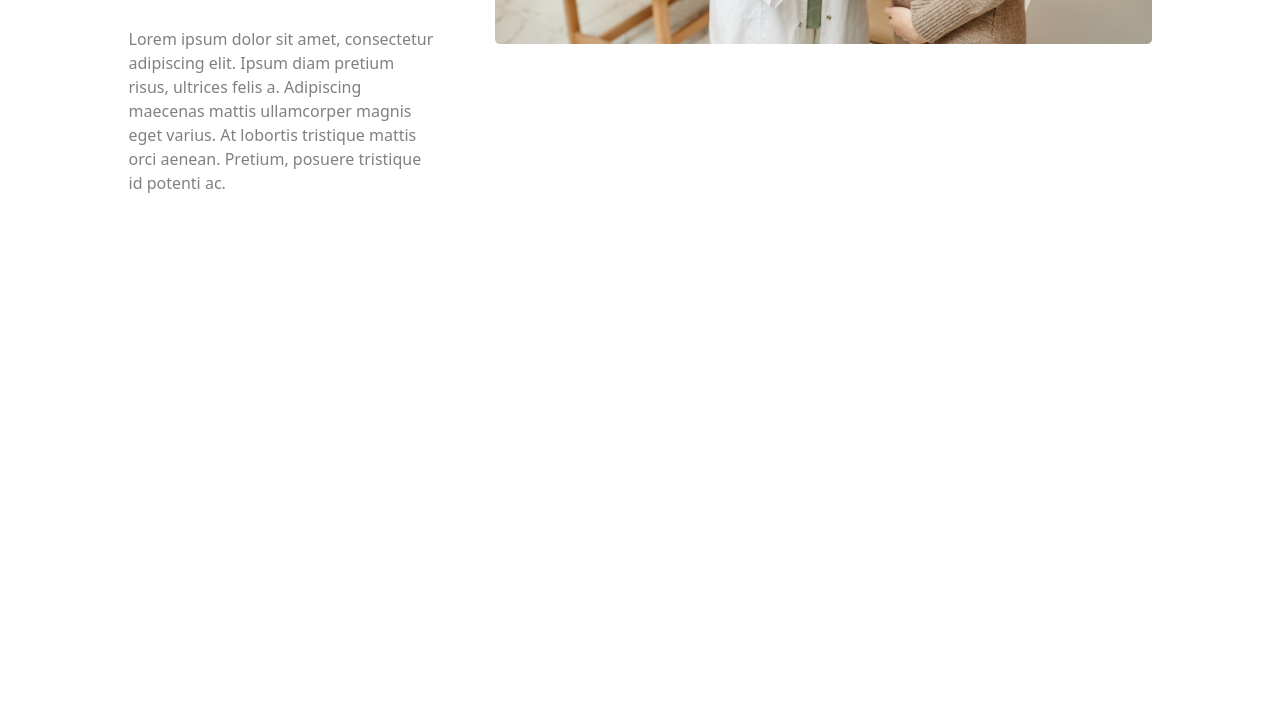
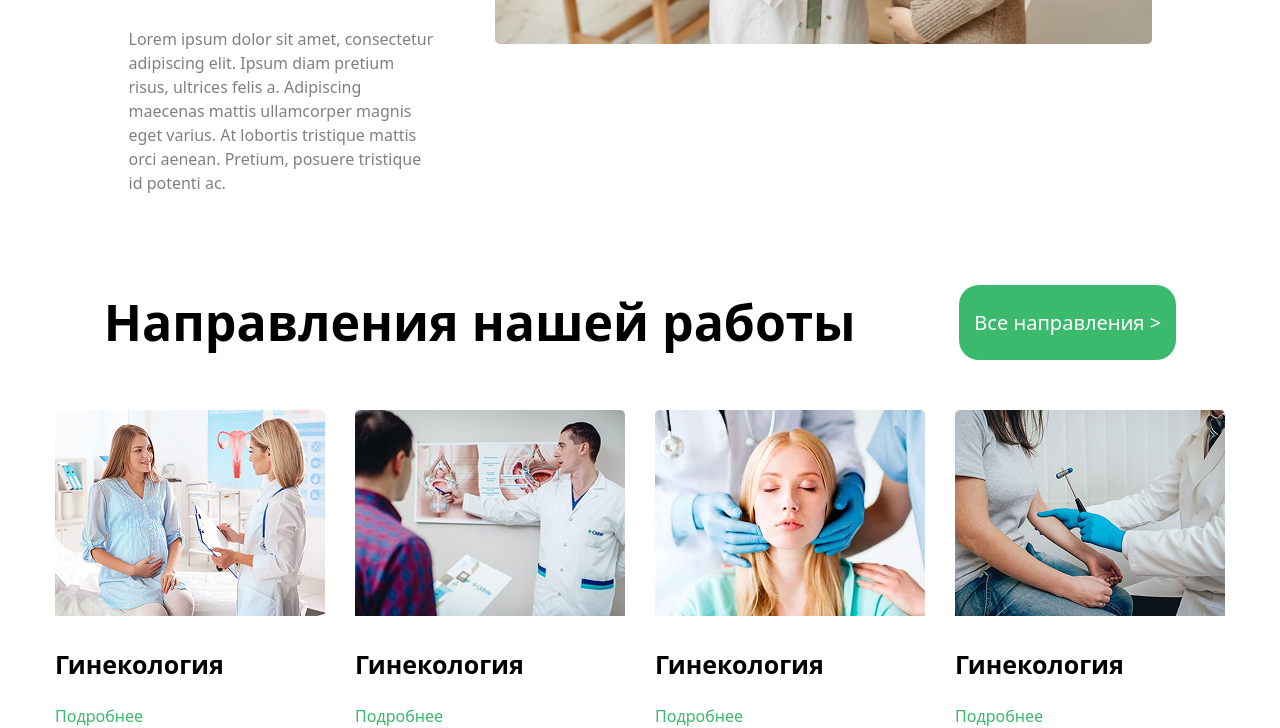
Before and after one commit to solopolo972-design/My-third-homework-in-git, a website: page src/index.html in a window 1280 px wide. Shown: the part 1953-2681 px from the top of the page. Before the commit the page ends 2238 px from the top, so only its background shows below. Drawn offline with nearby package versions, Linux system fonts and the light colour scheme; files that its build step writes are made by us from their sources.

Commit message:
section 4 is ready

```diff
--- a/src/index.html
+++ b/src/index.html
@@ -43,7 +43,7 @@
 
     <div class="bg-[#3BB96D] flex justify-center items-center p-[30px] mt-[50px]">
         <div class="text-[white] w-[30%] p-[30px]">
-            <h1 class="text-[70px] mb-[30px]">Lorem ipsum dolor sit amet, consectetur</h1>
+            <h1 class="text-[70px] mb-[30px] font-bold">Lorem ipsum dolor sit amet, consectetur</h1>
             <p class="text-[20px] mb-[30px]">Lorem ipsum dolor sit amet, consectetur adipiscing elit. Viverra amet dolor sed mi tincidunt pharetra montes. Lorem ipsum dolor sit amet, consectetur adipiscing elit. Viverra amet dolor sed mi tincidunt pharetra montes.</p>
             <button class="p-[15px] text-[20px] text-[#3BB96D] bg-[white] rounded-[20px]">Подробнее ></button>
         </div>
@@ -54,7 +54,7 @@
 
     <div class="flex justify-center items-center mt-[100px] p-[30px]">
         <div class="p-[30px] w-[30%]">
-            <h1 class="text-[50px] mb-[30px]">Немного о нас</h1>
+            <h1 class="text-[50px] mb-[30px] font-bold">Немного о нас</h1>
             <p class="text-[gray] mb-[30px]">Lorem ipsum dolor sit amet, consectetur adipiscing elit. Ipsum diam pretium risus, ultrices felis a. Adipiscing maecenas mattis ullamcorper magnis eget varius. At lobortis tristique mattis orci aenean. Pretium, posuere tristique id potenti ac. Ac praesent arcu vitae arcu. Velit ut et, leo, augue bibendum euismod in. Turpis massa, commodo vestibulum bibendum amet orci velit, risus. Semper mauris curabitur auctor id amet mauris lacus. Ut quis nisi, ac consequat sed massa egestas. Sed adipiscing scelerisque enim, id amet eget. Ipsum dui a bibendum quisque in.</p>
             <p class="text-[gray] mb-[30px]">Lorem ipsum dolor sit amet, consectetur adipiscing elit. Ipsum diam pretium risus, ultrices felis a. Adipiscing maecenas mattis ullamcorper magnis eget varius. At lobortis tristique mattis orci aenean. Pretium, posuere tristique id potenti ac. </p>
 
@@ -64,5 +64,35 @@
         </div>
     </div>
 
+
+    <div>
+       <div class="flex justify-center justify-evenly">
+            <h1 class="text-[50px] font-bold">Направления нашей работы</h1>
+            <button class="p-[15px] bg-[#3BB96D] text-[white] text-[20px] rounded-[20px]">Все направления ></button>
+       </div>
+       <div class="flex justify-center gap-[30px] mt-[50px]">
+            <div>
+                <img src="./Rectangle 5.png" alt="">
+                <h1 class="text-[25px] font-bold mb-[20px] mt-[30px]">Гинекология</h1>
+                <p class="text-[#3BB96D]">Подробнее</p>
+            </div>
+            <div>
+                <img src="./Rectangle 5 (1).png" alt="">
+                <h1 class="text-[25px] font-bold mb-[20px] mt-[30px]">Гинекология</h1>
+                <p class="text-[#3BB96D]">Подробнее</p>
+            </div>
+            <div>
+                <img src="./Rectangle 5 (2).png" alt="">
+                <h1 class="text-[25px] font-bold mb-[20px] mt-[30px]">Гинекология</h1>
+                <p class="text-[#3BB96D]">Подробнее</p>
+            </div>
+            <div>
+                <img src="./Rectangle 5 (3).png" alt="">
+                <h1 class="text-[25px] font-bold mb-[20px] mt-[30px]">Гинекология</h1>
+                <p class="text-[#3BB96D]">Подробнее</p>
+            </div>
+       </div>
+    </div>
+
 </body>
 </html>
```
Also changed, not shown: src/Скрол.png (added).
